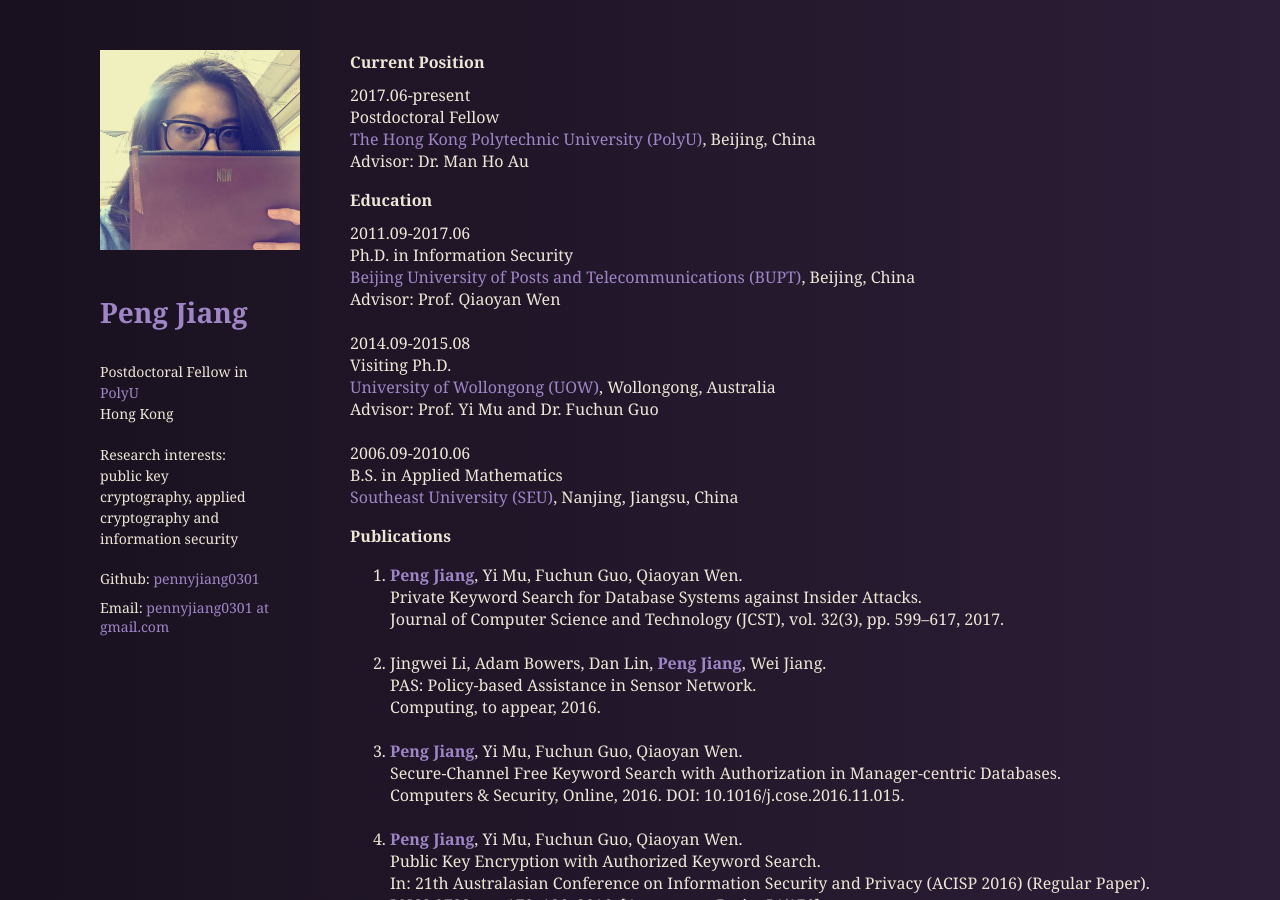
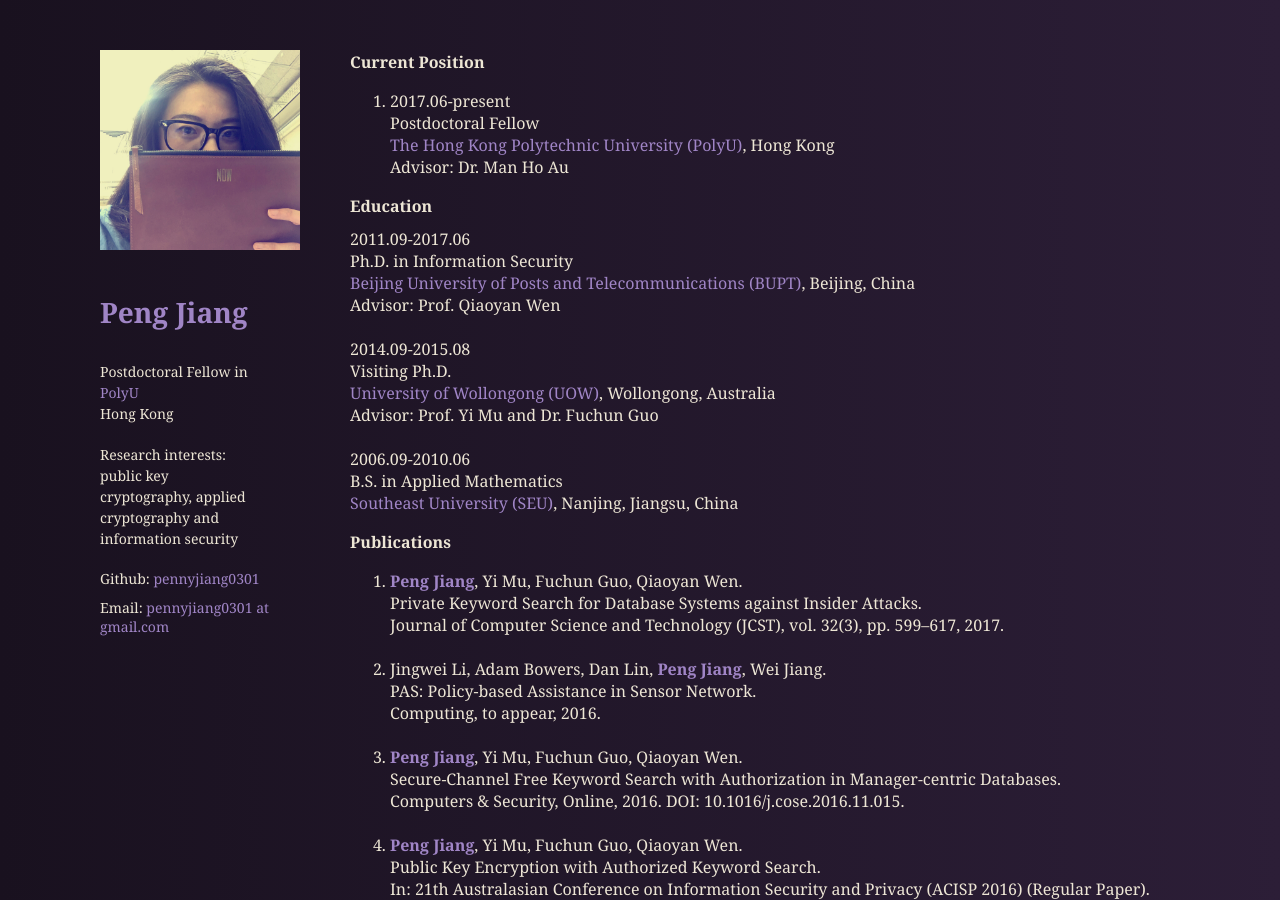
Before and after one commit to pennyjiang0301/pennyjiang0301.github.io, a Jekyll site: the page built from index.html, in a window 1280 px wide and 900 px high. Built offline with Jekyll 4.4.1, drawn with Linux system fonts in a browser that asks for light colours.

Commit message:
Update index.html

```diff
--- a/index.html
+++ b/index.html
@@ -29,14 +29,15 @@ title: Home
 
 <section class="content">
         <p><strong>Current Position</strong></p>
-	<ul>
+	<ol>
 	<li><align="left">2017.06-present<br/>
 	Postdoctoral Fellow<br/>
-    <a href="https://www.polyu.edu.hk/"> The Hong Kong Polytechnic University (PolyU)</a>, Beijing, China<br />
+    <a href="https://www.polyu.edu.hk/"> The Hong Kong Polytechnic University (PolyU)</a>, Hong Kong<br />
 	Advisor: Dr. Man Ho Au</li>
-	</ul>
+	</ol>
 
-	<p><strong>Education</strong></p>
+	<p>
+	<strong>Education</strong></p>
 	<ul>
 	<li><align="left">2011.09-2017.06<br/>
 	Ph.D. in Information Security<br/>
```
